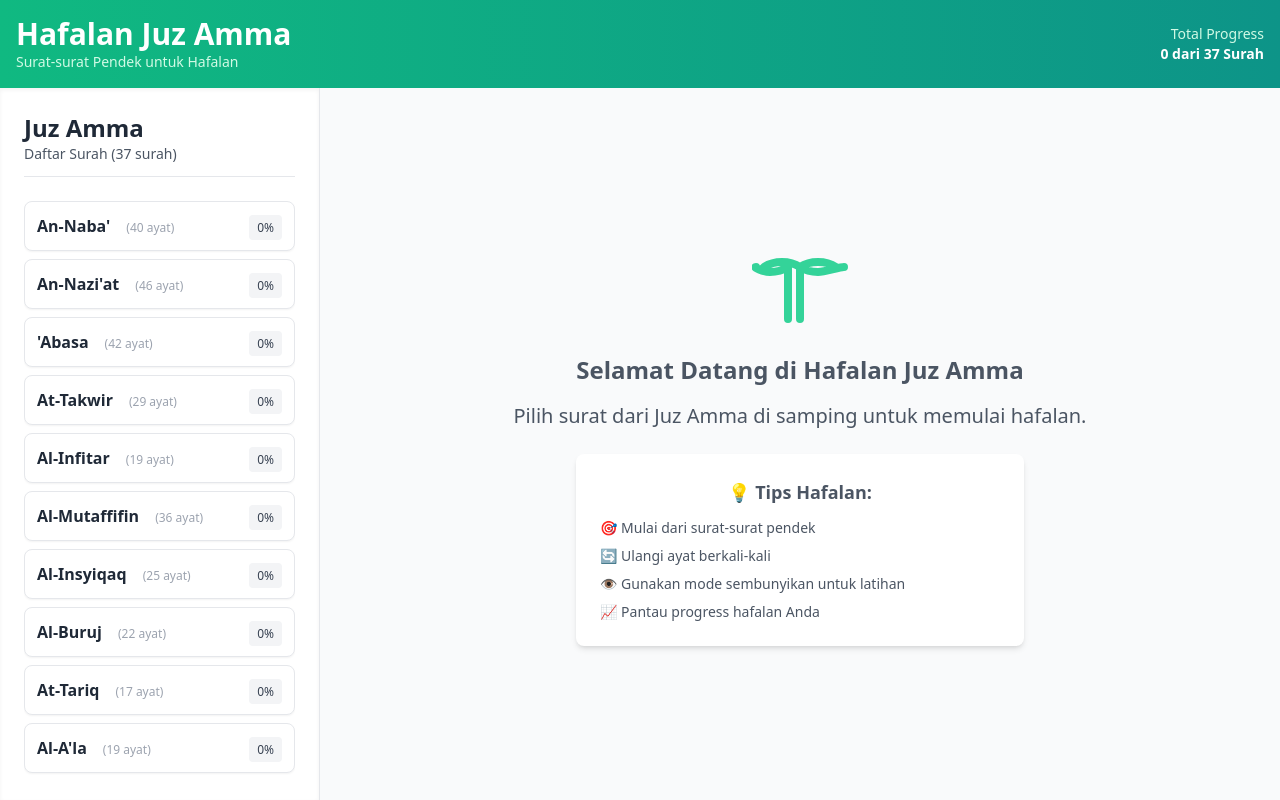
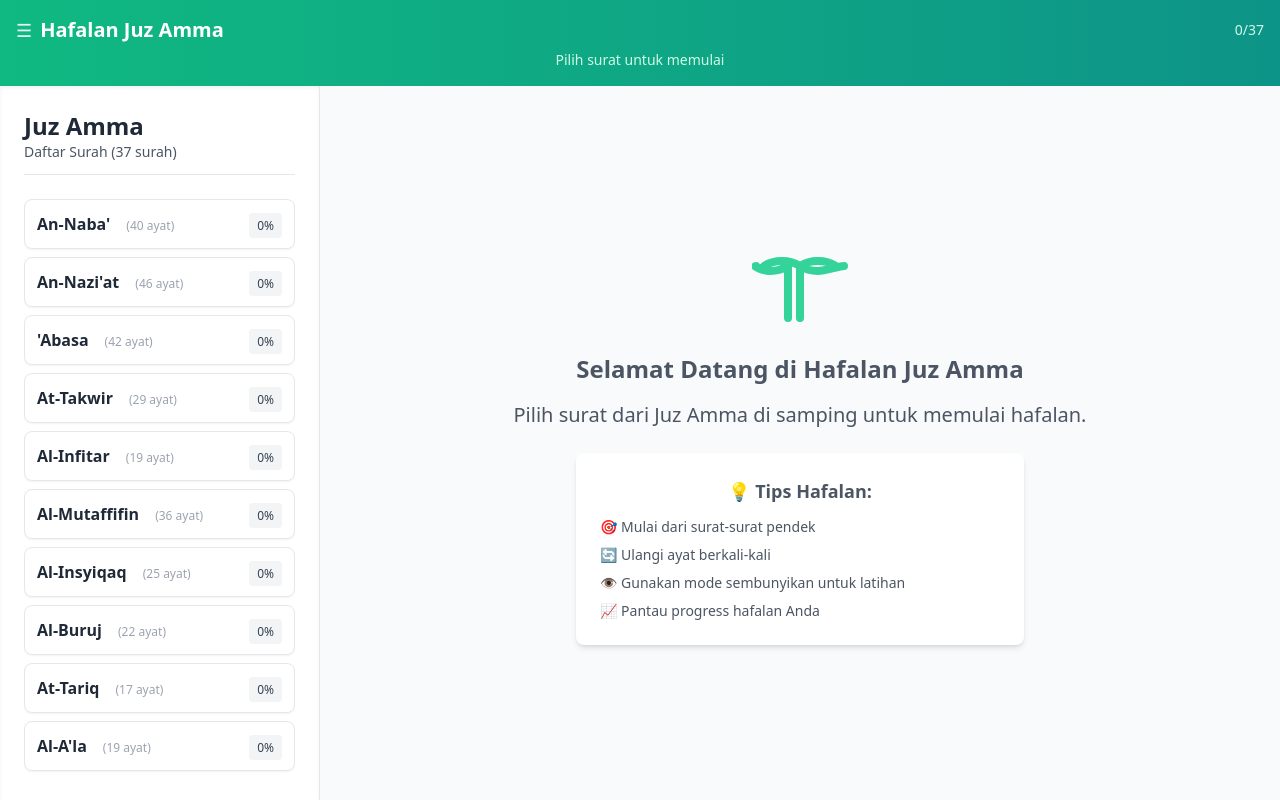
Before and after one commit to maniamadrid/hafalan-juz-amma, a React (Vite) app: page / in a window 1280 px wide. Built offline with nearby package versions, Linux system fonts and the light colour scheme.

Commit message:
fix total memorized surah/total surah

```diff
--- a/src/App.jsx
+++ b/src/App.jsx
@@ -2,7 +2,6 @@
 
 import React, { useState } from "react";
 import SurahList from './components/SurahList/SurahList';
-import SurahHeader from './components/SurahHeader/SurahHeader';
 import AyatDisplay from './components/AyatDisplay/AyatDisplay';
 //import NavigationControls from './components/NavigationControls/NavigationControls';
 import NavigationControls from "./components/NavigationControls/NavigationControls";
@@ -33,11 +32,14 @@ function App() {
         handleSelectSurah(surah);
         setIsMobileMenuOpen(false);
     };
+    const memorizedAyatCount = surahs.filter(s => s.isCompleted).length || 0;
+    const totalAyatCount = surahs.length;
 
     return (
         <div className="flex flex-col h-screen bg-gray-100 font-inter">
             {/* Header */}
-            <header className="flex items-center justify-between p-4 bg-gradient-to-r from-emerald-500 to-teal-600 text-white shadow-md">
+            <header className="p-4 bg-gradient-to-r from-emerald-500 to-teal-600 text-white shadow-md">
+                <div className="flex items-center gap-2">
                     <button
                         onClick={() => setIsMobileMenuOpen(!isMobileMenuOpen)}
                         className="md:hidden p-2 rounded-lg hover:bg-emerald-600 transition-colors"
@@ -51,19 +53,14 @@ function App() {
                             )}
                         </svg>
                     </button>
-
-                <div className="flex-1 md:flex-none">
-                    <h1 className="text-xl md:text-3xl font-bold">Hafalan Juz Amma</h1>
-                    <p className="text-emerald-100 text-xs md:text-sm hidden sm:block">Surat-surat Pendek untuk Hafalan</p>
-                </div>
-
-                <div className="flex gap-3">
-                    <div className="text-right text-xs md:text-sm">
-                        <div className="text-emerald-100 hidden sm:block">Total Progress</div>
-                        <div className="font-bold">
-                            {surahs.filter(s => s.isCompleted).length} dari {surahs.length} Surah
+                    <span className="hidden md:inline text-lg opacity-90" aria-hidden="true">&#9776;</span>
+                    <h1 className="text-lg md:text-xl font-semibold">Hafalan Juz Amma</h1>
+                    <div className="ml-auto text-sm text-emerald-100">
+                        {memorizedAyatCount}/{totalAyatCount}
                     </div>
                 </div>
+                <div className="text-center mt-1.5 text-sm text-emerald-100">
+                    {activeSurah ? `${activeSurah.name} · ${activeSurah.ayatCount} ayat` : "Pilih surat untuk memulai"}
                 </div>
             </header>
 
@@ -121,29 +118,12 @@ function App() {
                         </div>
                     ) : (
                         <div className="flex flex-col h-full">
-                            <SurahHeader
-                                activeSurah={activeSurah}
-                                activeAyat={activeAyat}
-                            />
-
                             <HafalanModeToggle
                                 hafalanMode={hafalanMode}
                                 toggleHafalanMode={toggleHafalanMode}
                             />
 
                             <div className="relative flex items-center justify-center gap-2 md:block">
-                                {/* Mobile Previous Button */}
-                                <button
-                                    onClick={handlePreviousAyat}
-                                    disabled={activeAyat <= 1}
-                                    className="md:hidden absolute left-2 top-6 -translate-y-1/2 p-2 bg-gray-200 text-gray-700 rounded-full shadow-md hover:bg-gray-300 disabled:opacity-30 disabled:cursor-not-allowed z-10"
-                                    aria-label="Previous Ayat"
-                                >
-                                    <svg className="w-6 h-6" fill="none" stroke="currentColor" viewBox="0 0 24 24">
-                                        <path strokeLinecap="round" strokeLinejoin="round" strokeWidth={2} d="M15 19l-7-7 7-7" />
-                                    </svg>
-                                </button>
-
                                 <div className="flex-1 min-w-0">
                                     <AyatDisplay
                                         ayatData={ayatData}
@@ -151,22 +131,6 @@ function App() {
                                         hiddenText={hiddenText}
                                     />
                                 </div>
-
-                                {/* Mobile Next Button */}
-                                <button
-                                    onClick={handleNextAyat}
-                                    disabled={
-                                        !activeSurah ||
-                                        activeAyat === activeSurah.ayatCount ||
-                                        (activeSurah.memorizedAyat && activeAyat > activeSurah.memorizedAyat.length)
-                                    }
-                                    className="md:hidden absolute right-2 top-6 -translate-y-1/2 p-2 bg-gray-200 text-gray-700 rounded-full shadow-md hover:bg-gray-300 disabled:opacity-30 disabled:cursor-not-allowed z-10"
-                                    aria-label="Next Ayat"
-                                >
-                                    <svg className="w-6 h-6" fill="none" stroke="currentColor" viewBox="0 0 24 24">
-                                        <path strokeLinecap="round" strokeLinejoin="round" strokeWidth={2} d="M9 5l7 7-7 7" />
-                                    </svg>
-                                </button>
                             </div>
 
                             <NavigationControls
```
Lines whose indentation alone changed are shown as unchanged.
